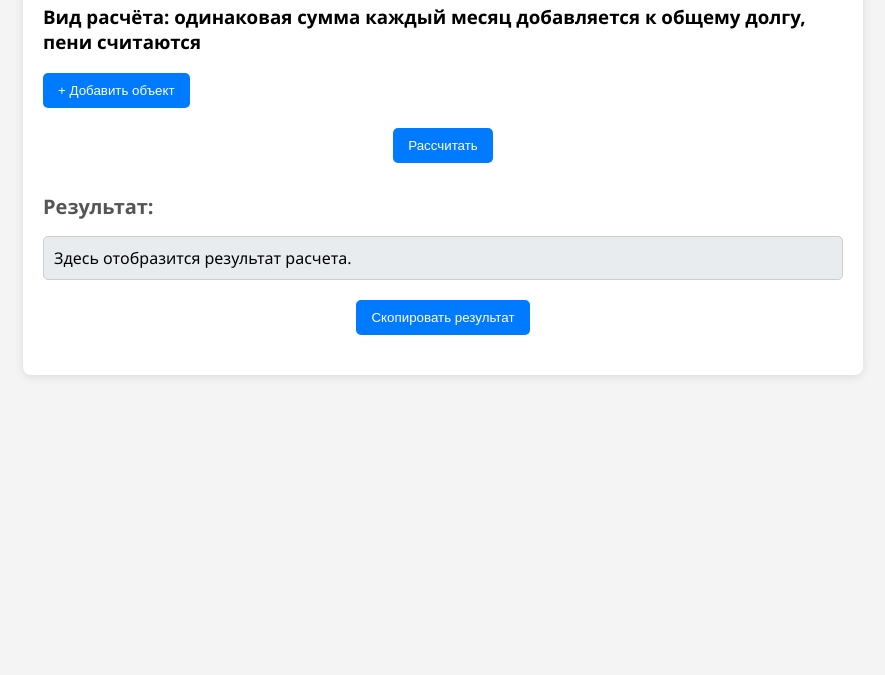
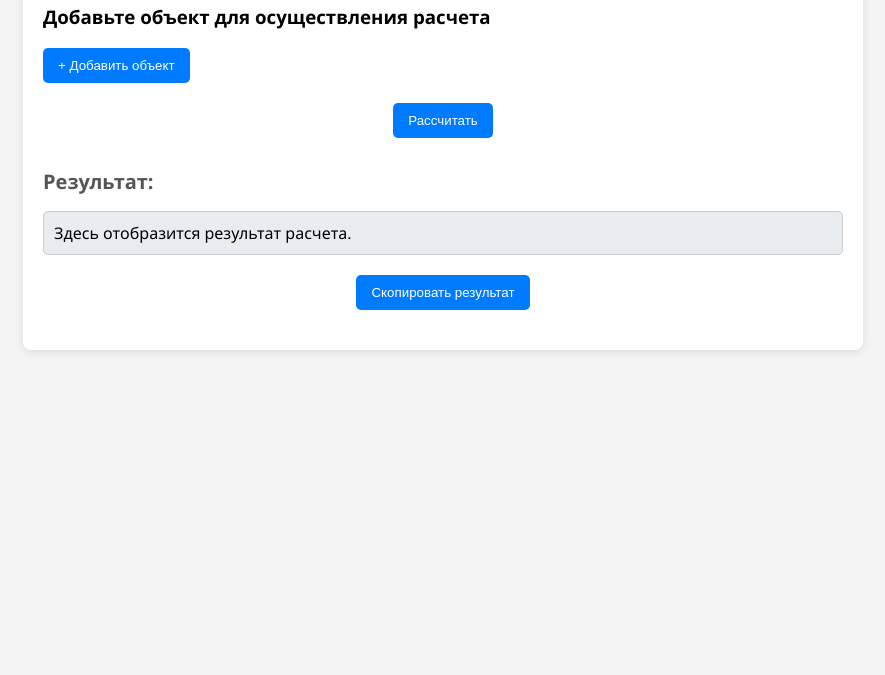
Before and after one commit to RasimIsaev/261Calc, a plain HTML site: page index.html in a window 1280 px wide. Shown: the part 125-800 px from the top of the page, without its empty margins (197-1082 px from the left). Drawn offline with Linux system fonts and the light colour scheme.

Commit message:
Update index.html
изменил блок h3
теперь там написано "Добавьте объект для осуществления расчета"

```diff
--- a/index.html
+++ b/index.html
@@ -9,7 +9,7 @@
 <body>
     <div class="container">
         <h1>Проценты по ФЗ № 261</h1>
-        <h3>Вид расчёта: одинаковая сумма каждый месяц добавляется к общему долгу, пени считаются </h3>
+        <h3>Добавьте объект для осуществления расчета</h3>
         <div class="add-remove-buttons">
             <button id="addObject">+ Добавить объект</button>
         </div>
```
